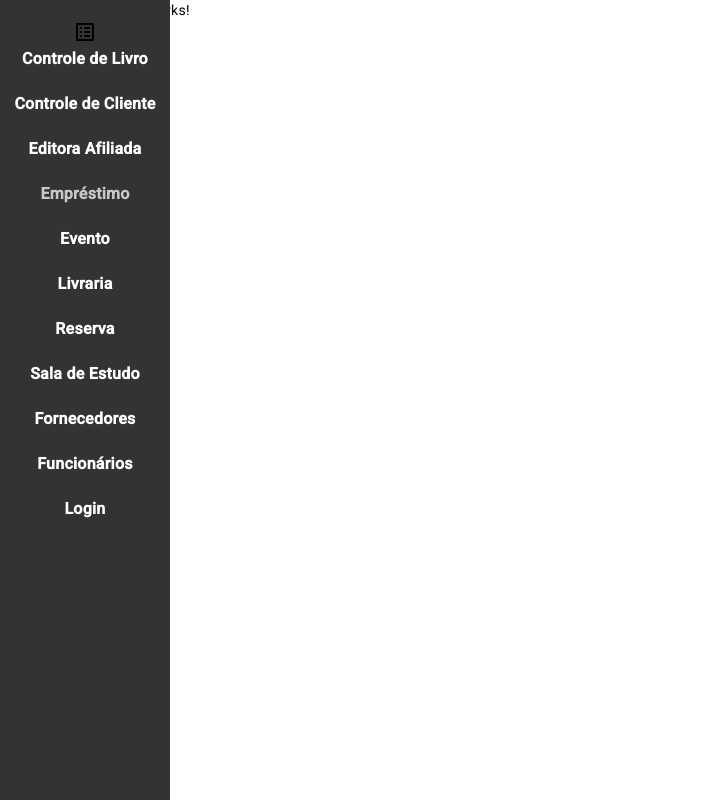
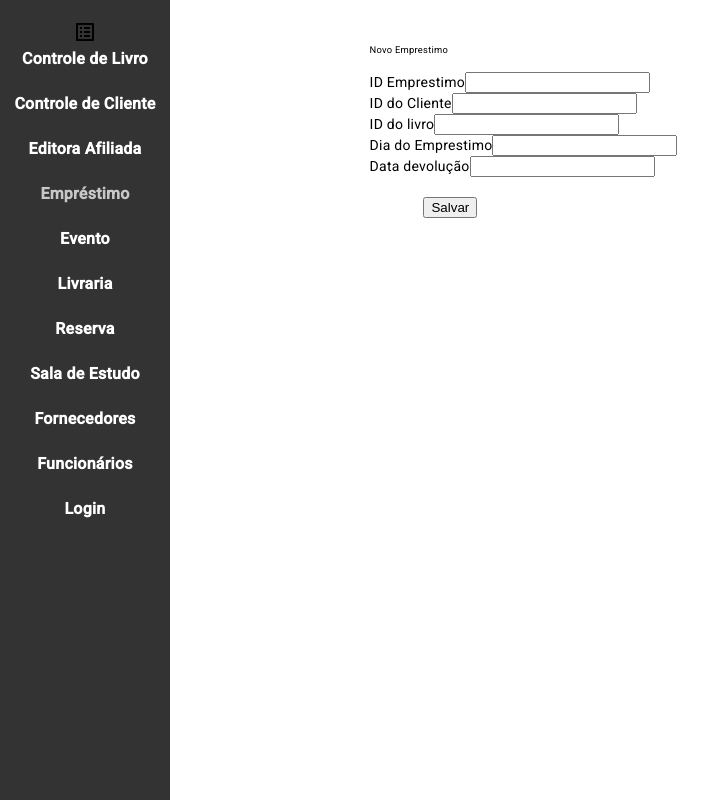
Before and after one commit to Guiiima/FrontAngular, an Angular app: page /emprestimo in a window 1280 px wide. Shown: the whole page, without its empty margins (0-725 px from the left). Built offline with nearby package versions, Linux system fonts and the light colour scheme.

Commit message:
somente as pastas alteradas

```diff
--- /dev/null
+++ b/src/app/editora-afiliada-controller/EditoraAfiliada.ts
@@ -0,0 +1,6 @@
+export class EditoraAfiliada {
+    id: number = 0;
+    contato: number = 0;
+    autores: string =  '';
+    qtdLivrosPublicados: number = 0;
+}
--- a/src/app/editora-afiliada-controller/editora-afiliada-controller.component.ts
+++ b/src/app/editora-afiliada-controller/editora-afiliada-controller.component.ts
@@ -1,6 +1,8 @@
 import { Component } from '@angular/core';
 import { CommonModule } from '@angular/common';
 import { NavBarComponent } from "../nav-bar/nav-bar.component";
+import { EditoraAfiliadaService } from './editora-afiliada.service';
+import { EditoraAfiliada } from './EditoraAfiliada';
 
 @Component({
     selector: 'app-editora-afiliada-controller',
--- /dev/null
+++ b/src/app/emprestimo-controller/Emprestimo.ts
@@ -0,0 +1,7 @@
+export class Emprestimo {
+    Id?: number;
+    clientId?: number;
+    bookId?: number;
+    dataDeEmprestimo?: Date;
+    dataDeDevolucao?: Date;
+}
--- a/src/app/emprestimo-controller/emprestimo-controller.component.css
+++ b/src/app/emprestimo-controller/emprestimo-controller.component.css
@@ -0,0 +1,41 @@
+.tableS {
+    width: 65%;
+    margin: 0 auto;
+    margin-bottom: 0;
+    table-layout: fixed;
+    text-align: center;
+  }
+
+  .container {
+    margin: auto;
+    width: 65%;
+    display: flex;
+    justify-content: space-between;
+    padding-top: 20px;
+  }
+
+  .formSearch {
+    display: inline-block;
+  }
+
+  #capacityInput {
+    display: inline-block;
+  }
+
+  .modal-overlay {
+    position: fixed;
+    top: 0;
+    left: 0;
+    width: 100%;
+    height: 100%;
+    background: rgba(0, 0, 0, 0.5);
+    display: flex;
+    justify-content: center;
+    align-items: center;
+  }
+
+  .modal-content {
+    background: #fff;
+    padding: 20px;
+    border-radius: 5px;
+  }
--- a/src/app/emprestimo-controller/emprestimo-controller.component.html
+++ b/src/app/emprestimo-controller/emprestimo-controller.component.html
@@ -1,2 +1,65 @@
-<p>emprestimo-controller works!</p>
 <app-nav-bar></app-nav-bar>
+
+<div class="container">
+    <div class="container">
+      <div
+        class="col-6 border border-light rounded p-5 shadow"
+        *ngIf="formulario"
+      >
+        <h6>{{ tituloFormulario }}</h6>
+        <form [formGroup]="formulario" (ngSubmit)="enviarFormulario()">
+          <div class="form-group">
+            <div class="form-group">
+              <label>ID Emprestimo</label>
+              <input
+                type="text"
+                class="form-control form-control-sm"
+                formControlName="id"
+              />
+            </div>
+            <div class="form-group">
+              <label>ID do Cliente</label>
+              <input
+                type="text"
+                class="form-control form-control-sm"
+                formControlName="clientId"
+              />
+            </div>
+            <label>ID do livro</label>
+            <input
+              type="text"
+              class="form-control form-control-sm"
+              formControlName="bookId"
+            />
+          </div>
+          <div class="form-group">
+            <label>Dia do Emprestimo</label>
+            <input
+              type="text"
+              class="form-control form-control-sm"
+              formControlName="dataDeEmprestimo"
+            />
+          </div>
+          <div class="form-group">
+            <label>Data devolução</label>
+            <input
+              type="text"
+              class="form-control form-control-sm"
+              formControlName="dataDeEmprestimo"
+            />
+          </div>
+
+          <div class="container">
+            <div class="row">
+              <div>
+                <button type="submit" class="btn btn-sm btn-outline-secondary">
+                  Salvar
+                </button>
+              </div>
+
+            </div>
+          </div>
+        </form>
+      </div>
+    </div>
+  </div>
--- a/src/app/emprestimo-controller/emprestimo-controller.component.ts
+++ b/src/app/emprestimo-controller/emprestimo-controller.component.ts
@@ -1,14 +1,39 @@
 import { Component } from '@angular/core';
 import { CommonModule } from '@angular/common';
+import { FormControl, FormGroup } from '@angular/forms';
 import { NavBarComponent } from "../nav-bar/nav-bar.component";
+import { EmprestimoService } from './emprestimo.service';
+import { Emprestimo } from './Emprestimo';
+import { ReactiveFormsModule } from '@angular/forms';
 
 @Component({
     selector: 'app-emprestimo-controller',
     standalone: true,
     templateUrl: './emprestimo-controller.component.html',
     styleUrl: './emprestimo-controller.component.css',
-    imports: [CommonModule, NavBarComponent]
+    imports: [CommonModule, NavBarComponent, ReactiveFormsModule]
 })
 export class EmprestimoControllerComponent {
+    formulario: any;
+    tituloFormulario: string = '';
+
+    constructor(private emprestimoService : EmprestimoService) { }
+
+    ngOnInit(): void {
+        this.tituloFormulario = 'Novo Emprestimo';
+        this.formulario = new FormGroup({
+        id: new FormControl(null),
+        clientId: new FormControl(null),
+        bookId: new FormControl(null),
+        dataDeEmprestimo: new FormControl(null),
+        dataDeDevolucao: new FormControl(null),
+
+        })
+    }
+    enviarFormulario(): void {
+        const emprestimo : Emprestimo = this.formulario.value;
+        this.emprestimoService.newEmprestimo(emprestimo).subscribe();
+    }
+
 
 }
--- /dev/null
+++ b/src/app/emprestimo-controller/emprestimo.service.ts
@@ -0,0 +1,29 @@
+import { HttpClient, HttpHeaders } from '@angular/common/http';
+import { Injectable } from '@angular/core';
+import { Observable } from 'rxjs/internal/Observable';
+import { Emprestimo } from './Emprestimo';
+
+const httpOptions = {
+  headers: new HttpHeaders({
+    'Content-Type': 'application/json'
+  })
+}
+
+@Injectable({
+  providedIn: 'root'
+})
+export class EmprestimoService {
+  baseUrl = 'http://localhost:5000/emprestimo';
+  constructor(private http: HttpClient) { }
+
+  listar(): Observable<Emprestimo[]> {
+    const url = `${this.baseUrl}/all`;
+    return this.http.get<Emprestimo[]>(url);
+  }
+
+  newEmprestimo(emprestimo: Emprestimo): Observable<any> {
+    const url = `${this.baseUrl}/new`;
+    return this.http.post<Emprestimo>(url, emprestimo, httpOptions);
+  }
+
+}
```
Also changed, not shown: src/app/editora-afiliada-controller/editora-afiliada.service.ts (added, +30 -0 lines), 2 other files (tests, documents, lock files or other folders).
